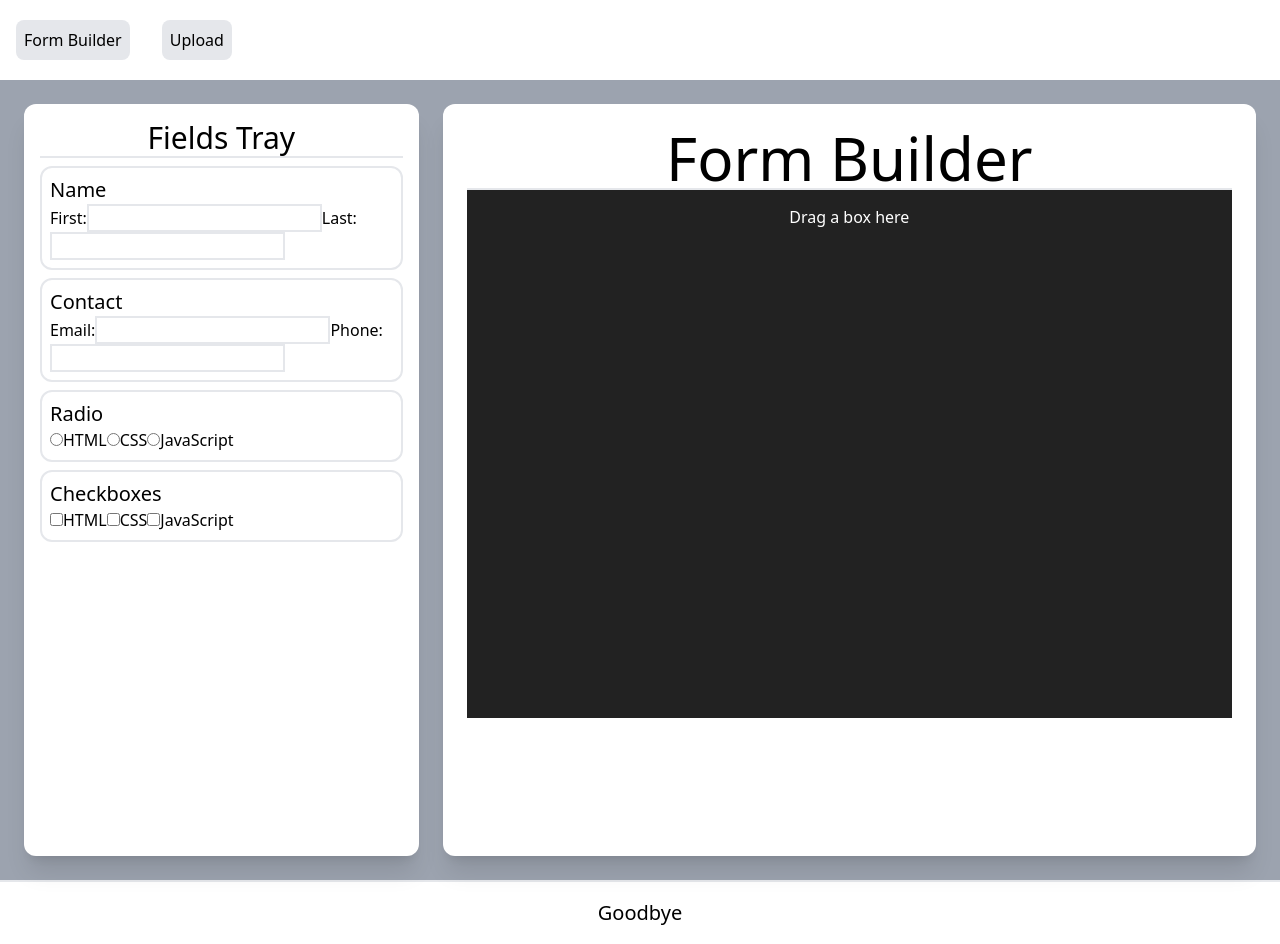
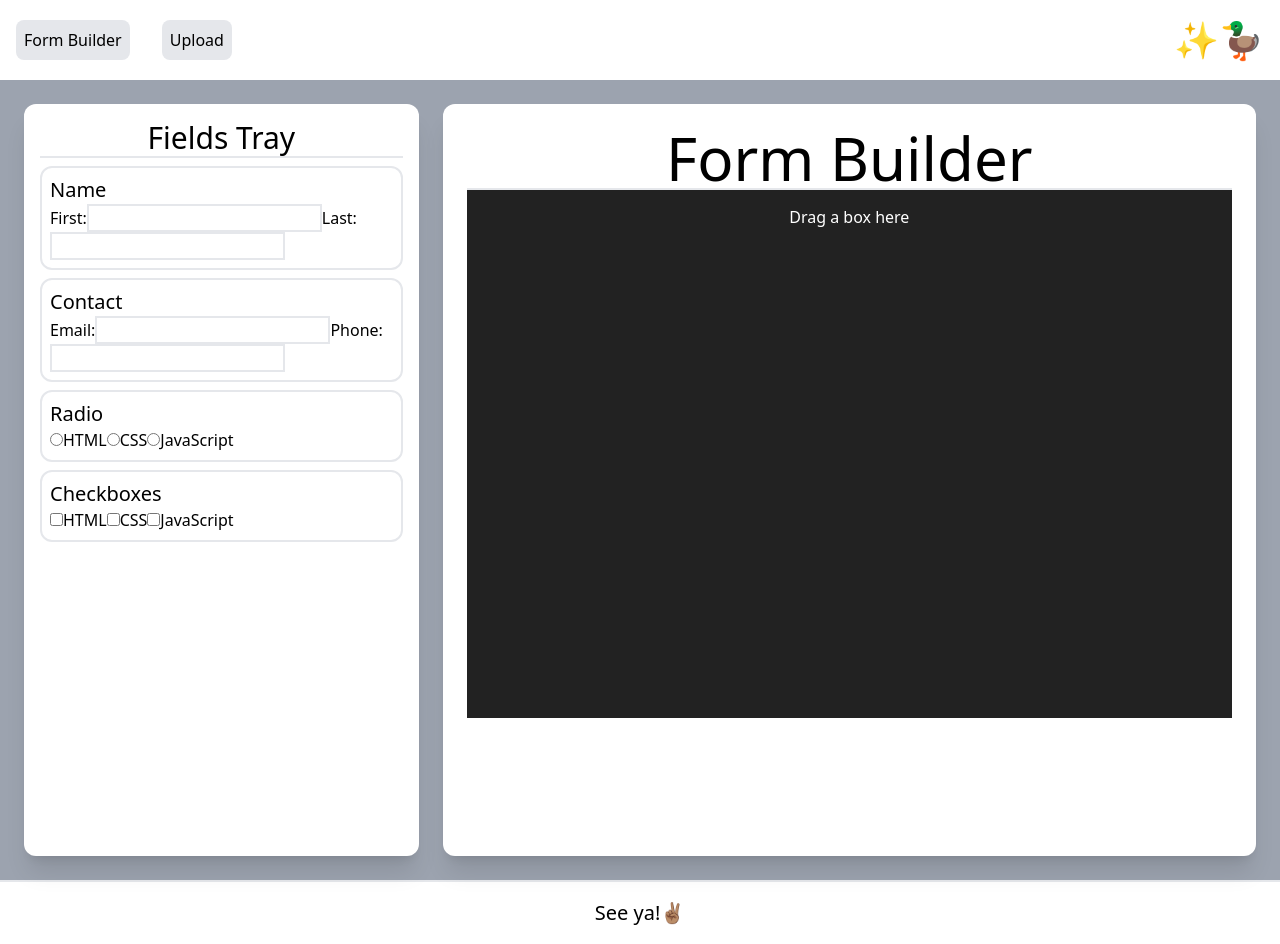
Before and after one commit to alejandrosatxc/form-builder, a Next.js app: page / in a window 1280 px wide. Built offline with nearby package versions, Linux system fonts and the light colour scheme.

Commit message:
Add navbar aesthetics

```diff
--- a/components/footer.js
+++ b/components/footer.js
@@ -1,7 +1,7 @@
 const Footer = ({ children }) => {
     return(
         <footer className="flex justify-center place-items-center w-full h-16 border-t-2">
-            <h3 className="text-xl">Goodbye</h3>
+            <h3 className="text-xl">See ya!✌🏽</h3>
         </footer>
     )
 }
--- a/components/navbar.js
+++ b/components/navbar.js
@@ -1,10 +1,11 @@
 const Navbar = () => {
     return(
-        <nav className="bg-white h-20 w-1/2 flex justify-between items-center">
-            <ul className="flex">
-                <li className="bg-gray-200 rounded-lg h-10 mx-4  text-center p-2"><a href="/">Form Builder</a></li>
-                <li className="bg-gray-200 rounded-lg h-10 mx-4  text-center p-2"><a href="/upload">Upload</a></li>
+        <nav className="bg-white h-20 w-full flex justify-between items-center">
+            <ul className="flex w-auto">
+                <li className="bg-gray-200 rounded-lg h-10 text-center mx-4 p-2 transition ease-in-out delay-300 hover:bg-blue-400"><a href="/">Form Builder</a></li>
+                <li className="bg-gray-200 rounded-lg h-10 text-center mx-4 p-2 transition ease-in-out delay-300 hover:bg-blue-400"><a href="/upload">Upload</a></li>
             </ul>
+            <h1 className="text-4xl p-4"><a href="/">✨🦆</a></h1>
         </nav>
     )
 }
```
